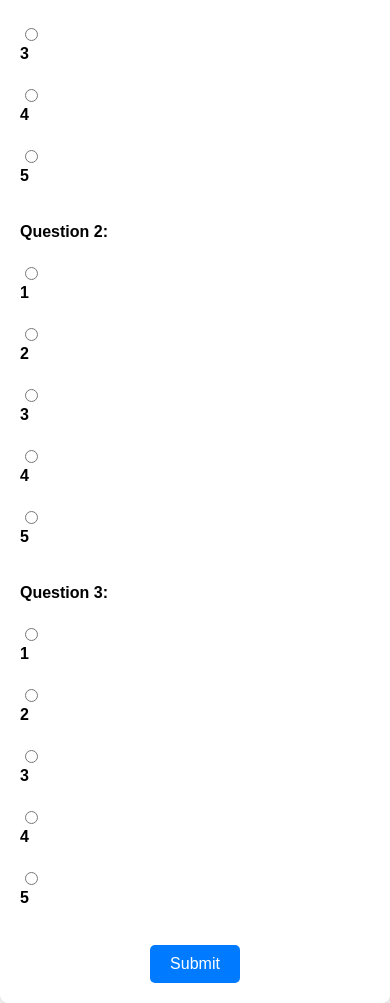
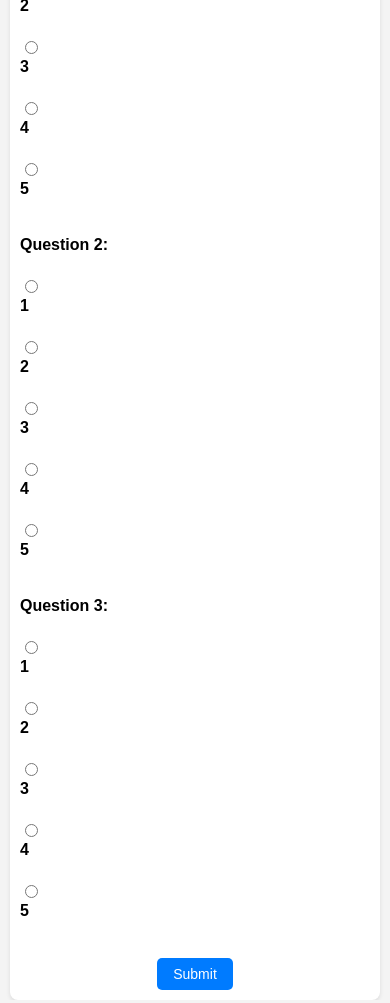
Before and after one commit to ttarlov/form, a plain HTML site: page index.html in a window 390 px wide. Drawn offline with Linux system fonts and the light colour scheme.

Commit message:
Update index.css

```diff
--- a/index.css
+++ b/index.css
@@ -6,6 +6,7 @@ body {
   height: 100vh;
   background-color: #f4f4f4;
   margin: 0;
+  padding: 10px; /* Added padding for smaller screens */
 }
 
 form {
@@ -13,7 +14,8 @@ form {
   padding: 20px;
   border-radius: 8px;
   box-shadow: 0 2px 4px rgba(0, 0, 0, 0.1);
-  width: 800px;
+  width: 100%;
+  max-width: 800px; /* Set max-width for larger screens */
 }
 
 div {
@@ -50,3 +52,14 @@ button {
 button:hover {
   background-color: #0056b3;
 }
+
+@media (max-width: 600px) {
+  form {
+    padding: 10px; /* Reduce padding for smaller screens */
+  }
+
+  button {
+    padding: 8px 16px; /* Reduce button padding for smaller screens */
+    font-size: 14px; /* Reduce font size for smaller screens */
+  }
+}
```
